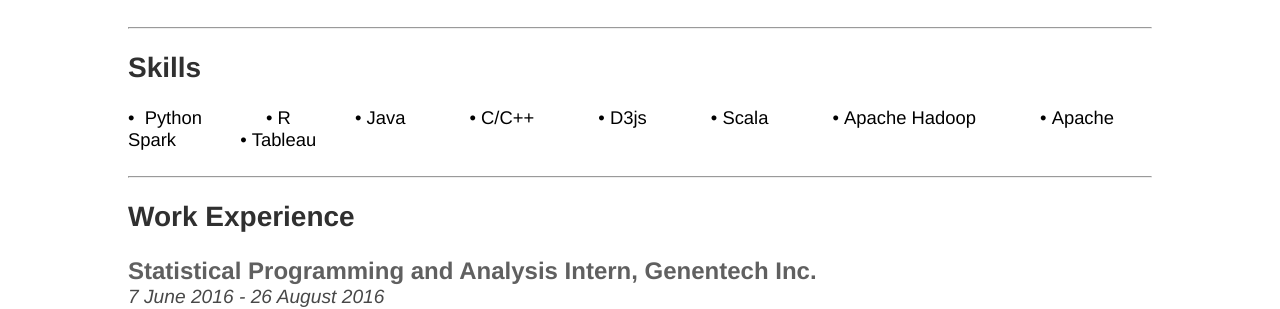
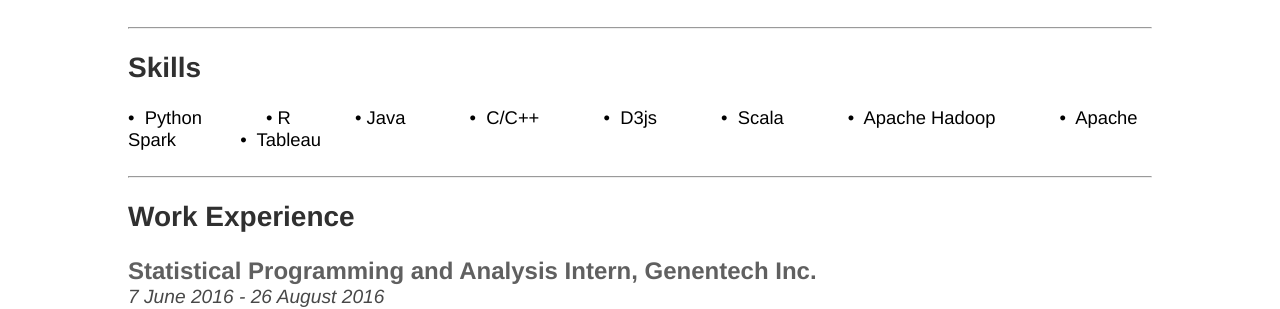
Before and after one commit to NeilBardhan/neilbardhan.github.io, a Jekyll site: the page built from resume/index.html, in a window 1280 px wide. Shown: the part 513-822 px from the top of the page. Built offline with Jekyll 4.4.1, drawn with Linux system fonts in a browser that asks for light colours; some of the changed lines change nothing that is shown.

Commit message:
Update index.html

```diff
--- a/resume/index.html
+++ b/resume/index.html
@@ -29,14 +29,14 @@
 		<h2>Skills</h2>
 			<ul class="skills" id="skills">
 				<li>&bull;&nbsp; Python</li>
-				&bull;&nbsp;<li>R</li>
-				&bull;&nbsp;<li>Java</li>
-				&bull;&nbsp;<li>C/C++</li>
-				&bull;&nbsp;<li>D3js</li>
-				&bull;&nbsp;<li>Scala</li>
-				&bull;&nbsp;<li>Apache Hadoop</li>
-				&bull;&nbsp;<li>Apache Spark</li>
-				&bull;&nbsp;<li>Tableau</li>
+				<li>&bull;&nbsp;R</li>
+				<li>&bull;&nbsp;Java</li>
+				<li>&bull;&nbsp; C/C++</li>
+				<li>&bull;&nbsp; D3js</li>
+				<li>&bull;&nbsp; Scala</li>
+				<li>&bull;&nbsp; Apache Hadoop</li>
+				<li>&bull;&nbsp; Apache Spark</li>
+				<li>&bull;&nbsp; Tableau</li>
 			</ul>
 		<hr>
 		<h2>Work Experience</h2>
```
